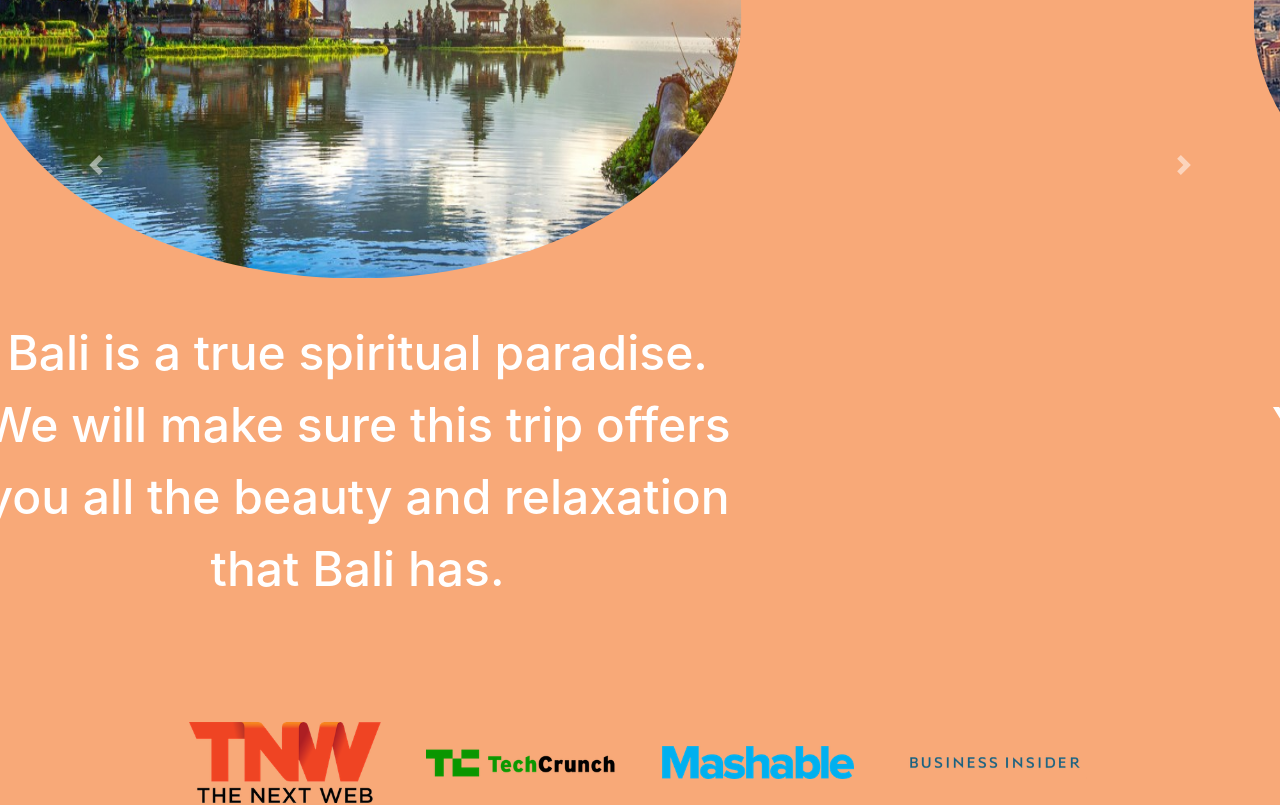
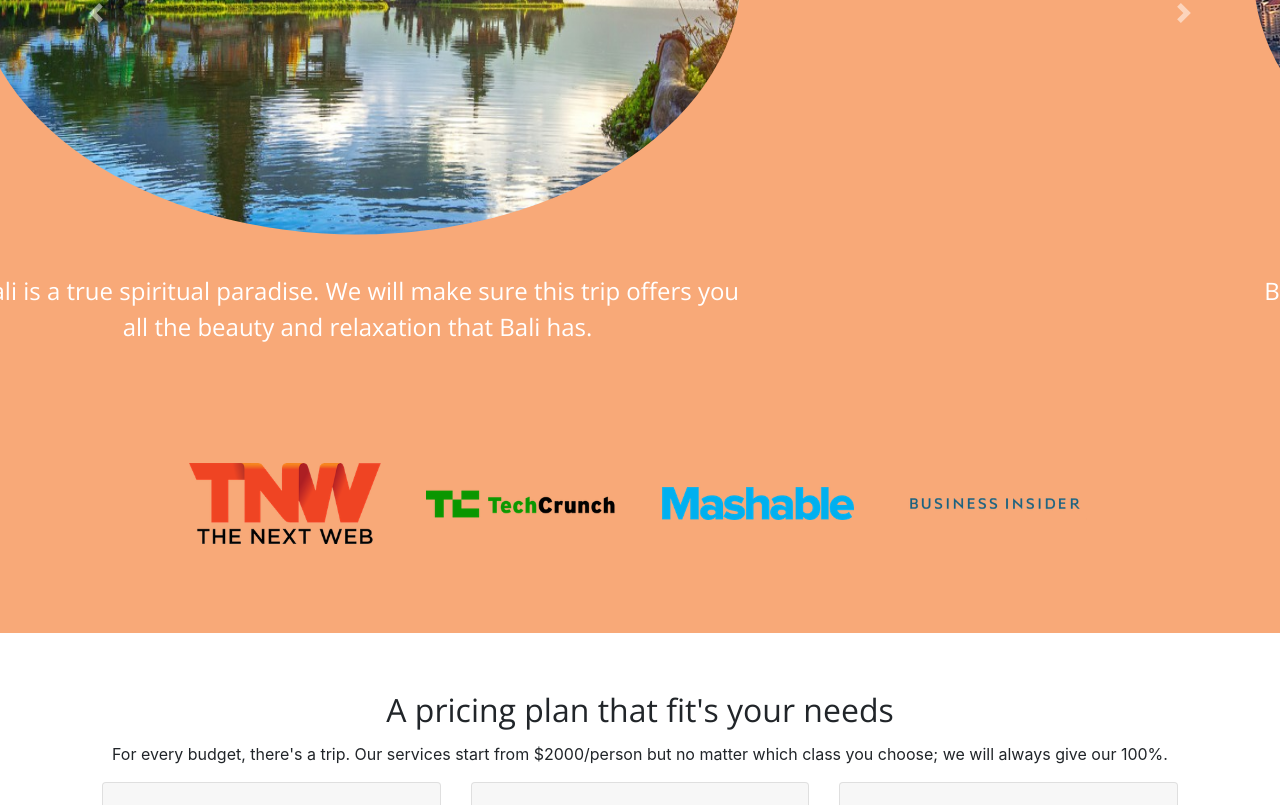
Before and after one commit to DMackaay/Medical-Travel-2, a plain HTML site: page index.html in a window 1280 px wide. Shown: the part 1347-2152 px from the top of the page. Drawn offline with nearby package versions, Linux system fonts and the light colour scheme.

Commit message:
Update styles.css

```diff
--- a/css/styles.css
+++ b/css/styles.css
@@ -14,6 +14,12 @@ h2 {
     font-size: 1rem;
     line-height: 1;
     color: black;
+}
+
+h3 {
+    font-family: 'Open Sans', sans-serif;
+    font-size: 1.5rem;;
+    color: #fff;
 }
 
 .container-fluid {
@@ -78,7 +84,6 @@ h2 {
 
 .destination-text {
   line-height: 1.5;
-  font-size: 3rem;
   color: #fff;
 }
 
```
